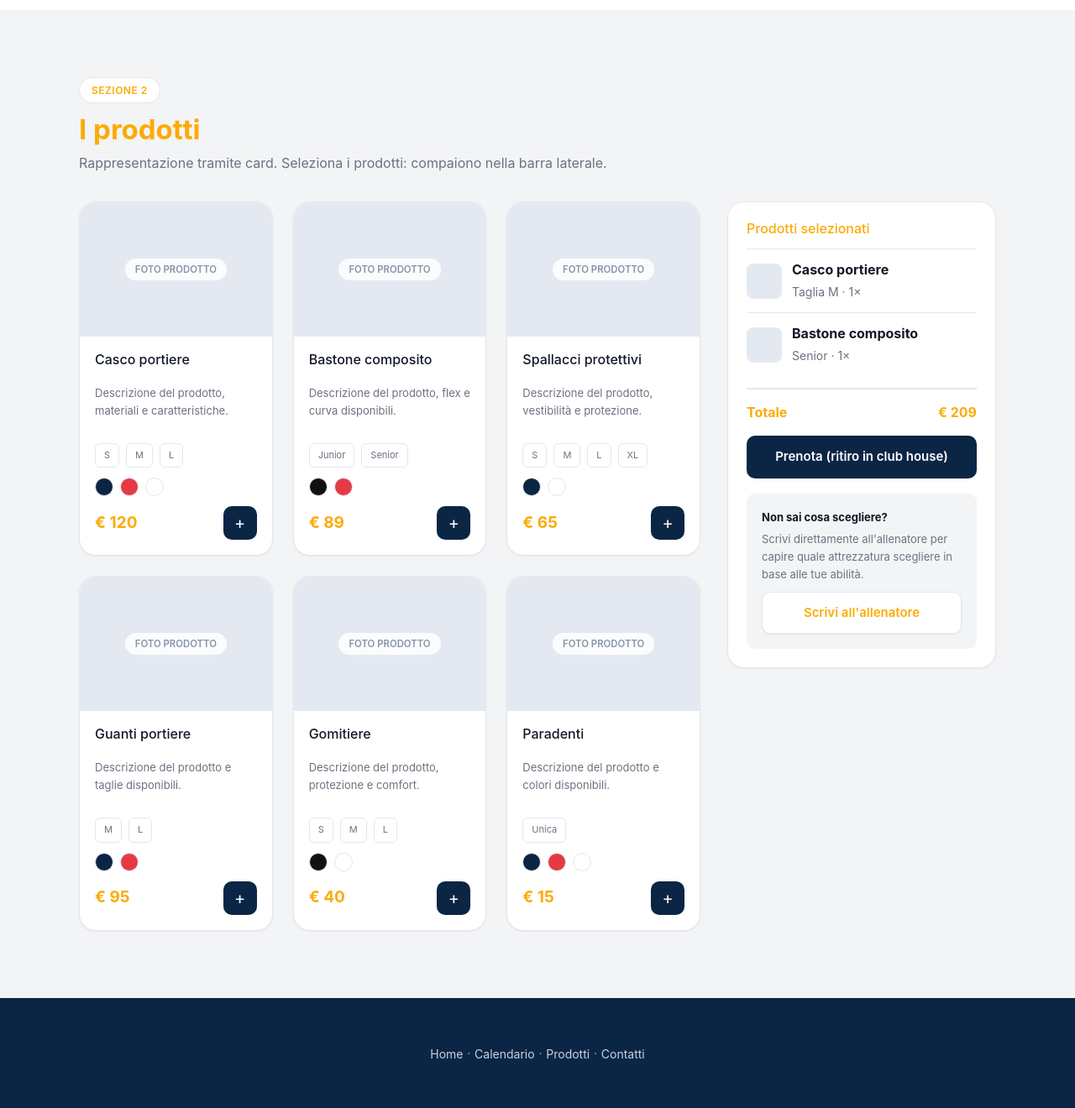
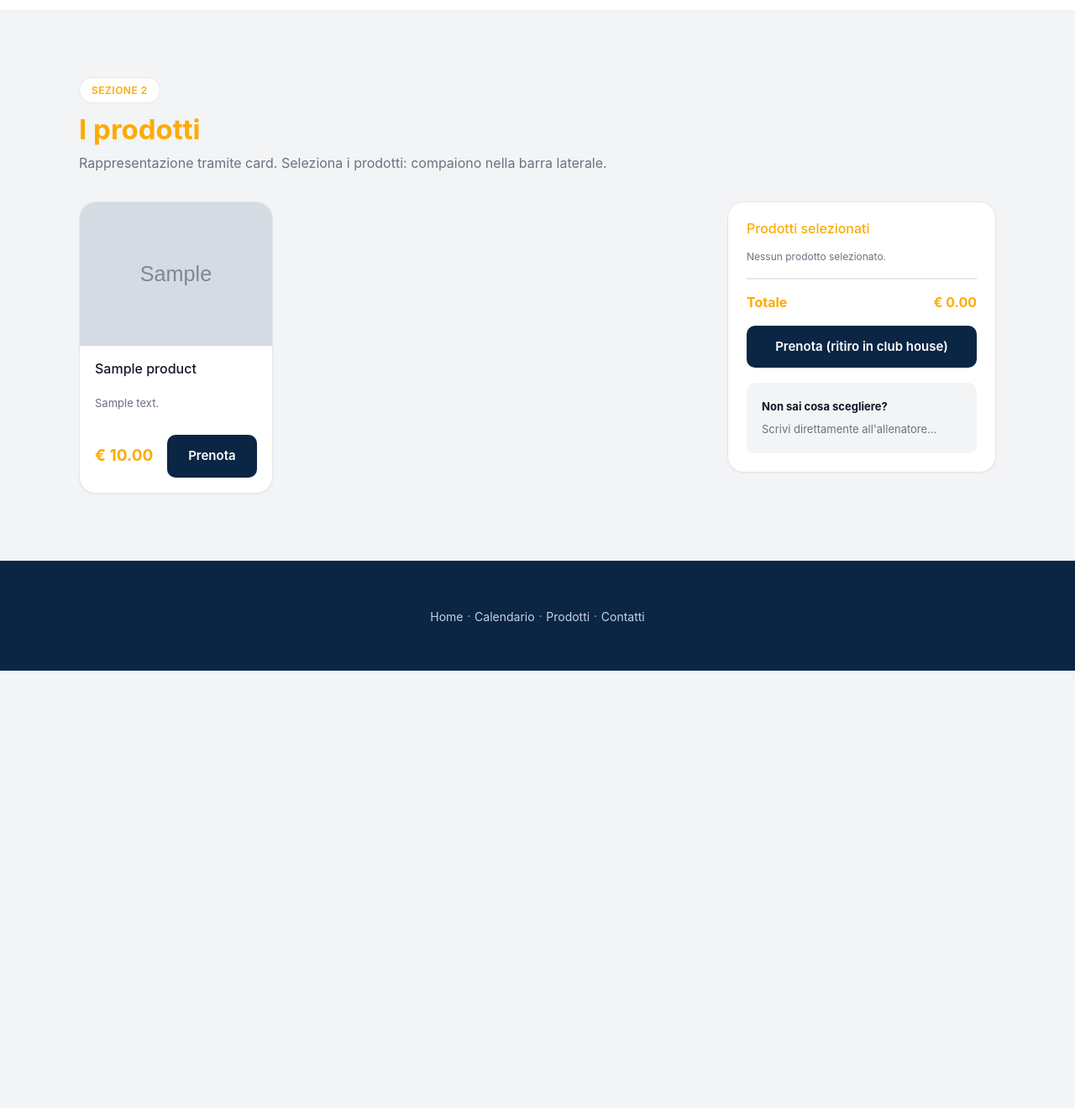
Before and after one commit to GazzoSamuele/Esercizio-GestionaleSportivo-Database-SQL, a PHP site: page /prodotti.php in a window 1280 px wide. Shown: the part 979-2299 px from the top of the page at 84% size. After the commit the page ends 1778 px from the top, so only its background shows below. Run offline with PHP 8.4, Linux system fonts and the light colour scheme; tables that the repository leaves empty hold one stand-in row (values such as "Sample post"); grey boxes marked "Sample" are stand-in pictures; a stand-in replaces the project's code that opens the database connection; some libraries are stand-ins or nearby versions.

Commit message:
cambiamenti nella pagina prodotti

```diff
--- a/prodotti.php
+++ b/prodotti.php
@@ -1,31 +1,68 @@
 <?php
+  session_start();
+
   require_once __DIR__ . '/DB/helpers/auth.php';
   require_once __DIR__ . '/DB/classes/Products.php';
   require_once __DIR__ . '/DB/classes/Purchases.php';
 
   $prodotti = Products::findIsActive(true);
 
-  if($_SERVER['REQUEST_METHOD'] === 'POST' && ($_POST['action'] ?? '') === 'prenota')
-    {
-      $u = currentUser();
+ if($_SERVER['REQUEST_METHOD'] === 'POST' && ($_POST['action'] ?? '') === 'add_to_cart'){
+    $prodId = (int) ($_POST['product_id'] ?? 0);
+    $_SESSION['cart'][] = $prodId;
+    header('Location: prodotti.php#prodotti');
+    exit;
 
-      // per ordinare devi essere loggato
+    // ORA E' CON IL REDIRECT DELLA PAGINA, POI CAMBIO LA FUNZIONE AL SEMPLICE
+    // LOG DELL'UTENTE, PERCHE' IL CARICAMENTO CHE TI SPOSTA DA FASTIDIO
+    //(SOLO PER VERIFICARE LA POSIZIONE DELLA PAGINA)
+}
+
+  // Questo blocco scatta solo quando premi "Prenota (ritiro)
+
+  if($_SERVER['REQUEST_METHOD'] === 'POST' && ($_POST['action'] ?? '') === 'checkout'){
+
+      $u = currentUser();  // Un ordine deve essere legato a un utente.
       if(!$u){
-        heaeder('Location: login.php');
+      //se non sei loggato, non posso creare l'ordine, ti mando al login
+        header('Location: login.php');
         exit;
       }
 
-    $productId = (int) ($_POST['product_id'] ?? 0);
-    // recupero il prodotto (per il prezzo)
-    $prod = Products::findById($productId);
+      // scorro ogni id nel carrello
+      foreach(($_SESSION['cart'] ?? []) as $prodId){
+        // per quell'id, recupero il prodotto dal DB
+        $prodotto = Products::findById($prodId);
 
-    if($prod){
-      Purchases::create($u['id'], $productId, $prod['price'], 'pending');
+        if($prodotto){
+          // creo una riga d'ordine: questo utente, questo prodotto,
+          // questo prezzo, stato "pending". Una per ogni prodotto del carrello.
+          Purchases::create($u['id'], $prodId, $prodotto['price'], 'pending');
+        }
       }
 
-    header('Location: prodotti.php?ok=1');
+    // finito di ordinare, svuoto il carrello
+    $_SESSION['cart'] = [];
+    //  ricarico la pagina pulita
+    header('Location: prodotti.php?ordine=ok#prodotti');
     exit;
   }
+    // $productId = (int) ($_POST['product_id'] ?? 0);
+    // // recupero il prodotto (per il prezzo)
+    // $prod = Products::findById($productId);
+
+    // // ti indica che il prodotto non è stato trovato
+    // if(!$prod){
+    //   die('❌ PRODOTTO NON TROVATO, id = ' . $productId); }
+
+    // Purchases::create($u['id'], $productId, $prod['price'], 'pending');
+
+    // // messaggio facoltativo per indicare che l'ordine è stato creato correttamente
+    // // die('✅ ORDINE CREATO!');
+
+    // header('Location: prodotti.php?ok=1');
+    // exit;
+
 ?>
 
 <?php include 'header.php'?>
@@ -87,7 +124,7 @@
 </section>
 
 <!-- ============ SEZIONE 2 — Prodotti + sidebar ============ -->
-<section class="sec sec--bg">
+<section class="sec sec--bg" id="prodotti">
   <div class="container">
     <span class="tag">Sezione 2</span>
     <h2>I prodotti</h2>
@@ -96,18 +133,34 @@
     <div class="layout-shop">
       <!-- griglia prodotti -->
         <div class="prod-grid">
+          <?php foreach($prodotti as $prod): ?>
             <article class="product">
-          <div class="ph"><small>FOTO PRODOTTO</small></div>
+                <img src="<?= htmlspecialchars($prod['image_path']) ?>" alt="">
                 <div class="product__body">
-            <h3>Casco portiere</h3>
-            <p class="desc">Descrizione del prodotto, materiali e caratteristiche.</p>
-            <div class="opts"><span class="opt">S</span><span class="opt">M</span><span class="opt">L</span></div>
-            <div class="swatch"><i style="background:#0B2545"></i><i style="background:#E63946"></i><i style="background:#fff"></i></div>
-            <div class="product__foot"><span class="price">€ 120</span><button class="add">+</button></div>
+                    <h3><?= htmlspecialchars($prod['name']) ?></h3>
+                    <p class="desc"><?= htmlspecialchars($prod['description']) ?></p>
+                    <div class="product__foot">
+                        <span class="price">€ <?= htmlspecialchars($prod['price']) ?></span>
+
+                        <!-- Questo rappresenta che se il prodotto non è disponibile, quando si
+                             clicca su prenota, compare un messaggio "non disponibile" -->
+                        <?php if($prod['is_active']): ?>
+                        <form action="prodotti.php" method="post">
+                            <input type="hidden" name="action" value="add_to_cart">
+                            <input type="hidden" name="product_id" value="<?= (int) $prod['id'] ?>">
+                            <button type="submit" class="btn btn--primary">Prenota</button>
+                        </form>
+                        <!-- Questo è il messaggio non disponibile di prima -->
+                        <?php else: ?>
+                          <span class="badge">Non disponibile</span>
+                        <?php endif; ?>
+                    </div>
                 </div>
             </article>
+          <?php endforeach; ?>
+        </div>
 
-        <article class="product">
+        <!-- <article class="product">
           <div class="ph"><small>FOTO PRODOTTO</small></div>
           <div class="product__body">
             <h3>Bastone composito</h3>
@@ -161,20 +214,59 @@
             <div class="product__foot"><span class="price">€ 15</span><button class="add">+</button></div>
           </div>
         </article>
-      </div>
+      </div> -->
 
       <!-- sidebar selezione -->
         <aside class="sidebar">
           <h3>Prodotti selezionati</h3>
-        <div class="cart-item"><span class="ph thumb"></span><div><b>Casco portiere</b><br><small>Taglia M · 1×</small></div></div>
-        <div class="cart-item"><span class="ph thumb"></span><div><b>Bastone composito</b><br><small>Senior · 1×</small></div></div>
-        <div class="sidebar__total"><span>Totale</span><span>€ 209</span></div>
-        <a class="btn btn--primary btn--block">Prenota (ritiro in club house)</a>
+
+          <?php
+          $cart = $_SESSION['cart'] ?? [];   // il carrello (array di id), [] se vuoto
+          $totale = 0;
+          ?>
+
+          <?php foreach($cart as $pid): ?>
+              <?php $prod = Products::findById($pid); ?>
+              <?php if($prod): ?>
+                  <div class="cart-item">
+                      <span class="ph thumb">
+                          <img src="<?= htmlspecialchars($prod['image_path']) ?>" alt="">
+                        </span>
+                      <div>
+                          <b><?= htmlspecialchars($prod['name']) ?></b><br>
+                          <small>€ <?= htmlspecialchars($prod['price']) ?></small>
+                      </div>
+                      <!-- <button
+                          type="button"
+                          class="btn btn-sm btn-outline-danger"
+                          title="Delete product cart"
+                          data-bs-toggle="modal"
+                          data-bs-target="#modalDelete<?= (int) $prod['id'] ?>">
+                              <i class="fas fa-trash"></i>
+                      </button> -->
+                  </div>
+                  <?php $totale += (float) $prod['price']; ?>
+              <?php endif; ?>
+          <?php endforeach; ?>
+
+          <?php if(empty($cart)): ?>
+              <p class="note">Nessun prodotto selezionato.</p>
+          <?php endif; ?>
+
+          <div class="sidebar__total">
+              <span>Totale</span>
+              <span>€ <?= number_format($totale, 2) ?></span>
+          </div>
+
+          <!-- il bottone checkout -->
+          <form action="prodotti.php" method="post">
+              <input type="hidden" name="action" value="checkout">
+              <button type="submit" class="btn btn--primary btn--block">Prenota (ritiro in club house)</button>
+          </form>
 
           <div class="helper">
               <b>Non sai cosa scegliere?</b>
-          Scrivi direttamente all'allenatore per capire quale attrezzatura scegliere in base alle tue abilità.
-          <div style="margin-top:10px"><a class="btn btn--ghost btn--block">Scrivi all'allenatore</a></div>
+              Scrivi direttamente all'allenatore...
           </div>
     </aside>
     </div>
```
Lines whose indentation alone changed are shown as unchanged.
